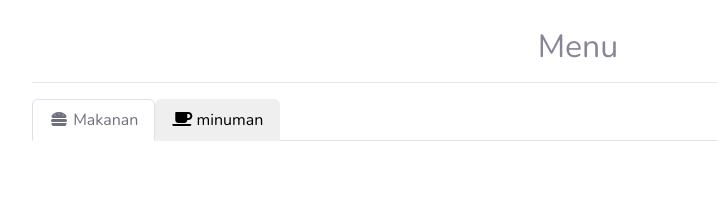
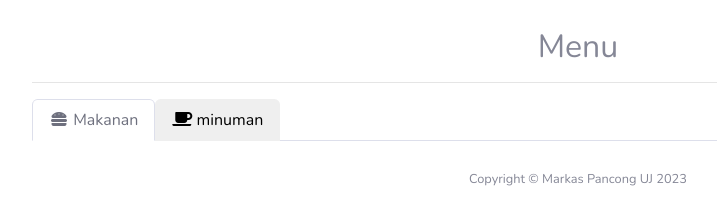
Before and after one commit to hako-975/markas_pancong_uj, a PHP site: page / in a window 1280 px wide. Shown: the part 804-1022 px from the top of the page, without its empty margins (62-779 px from the left). Before the commit the page ends 945 px from the top, so only its background shows below. Run offline with PHP 8.4, Linux system fonts and the light colour scheme; data that the repository does not hold is empty.

Commit message:
copyright

```diff
--- a/index.php
+++ b/index.php
@@ -96,7 +96,14 @@
             </div>
         </div>
     </section>
-    <?php include 'script.php' ?>
+    <footer class="sticky-footer bg-white">
+      <div class="container my-auto">
+          <div class="copyright text-center my-auto">
+              <span>Copyright &copy; Markas Pancong UJ 2023</span>
+          </div>
+      </div>
+    </footer>
+  <?php include 'script.php' ?>
 
 </body>
 </html>
```
Also changed, not shown: checkout.php (+7 -0 lines), pesan.php (+7 -1 lines), status_pesanan.php (+7 -0 lines).
